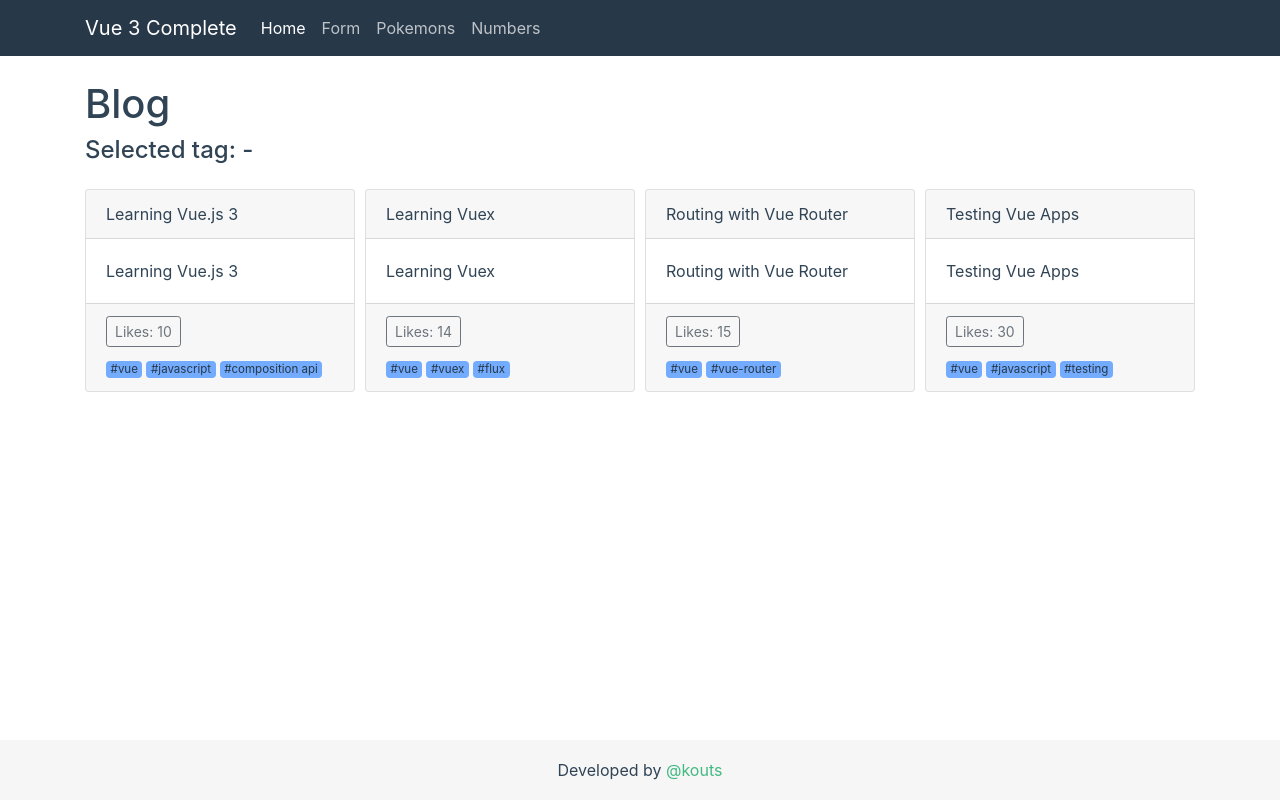
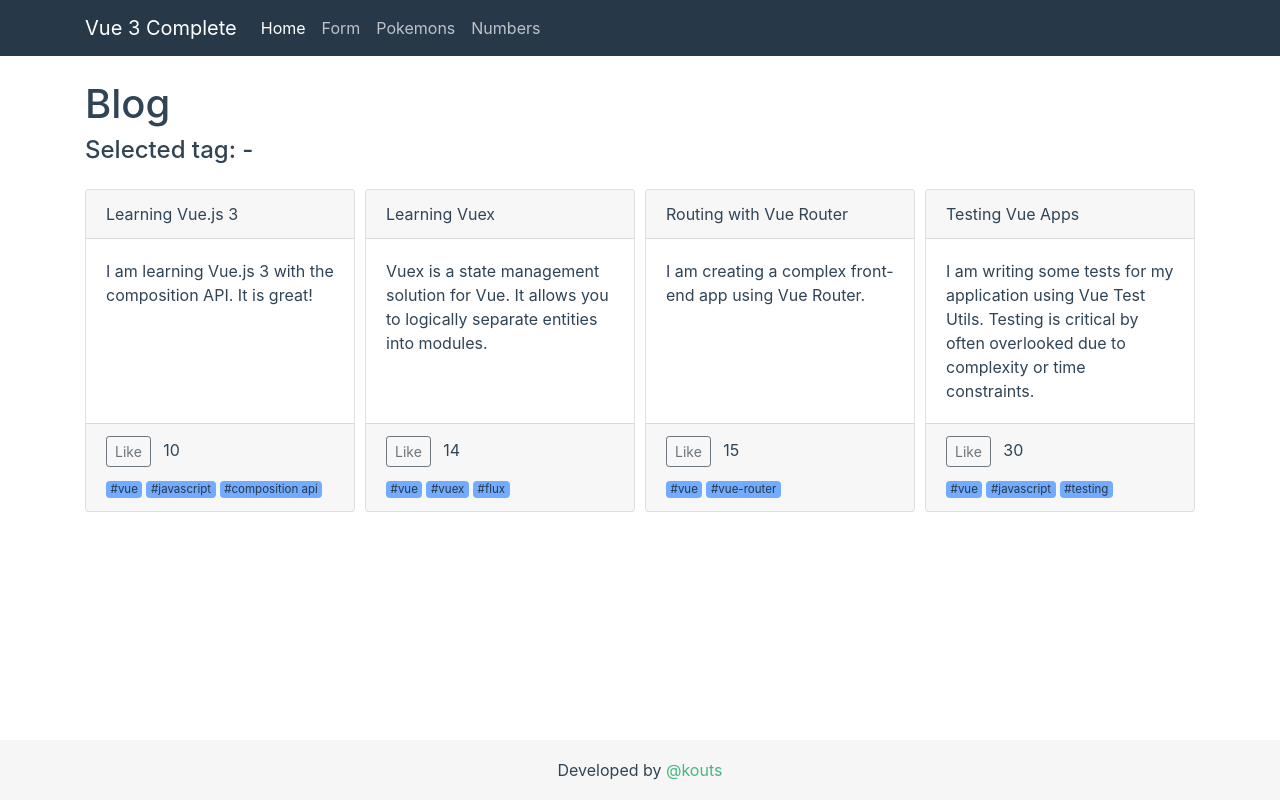
Before and after one commit to kouts/vue3-complete, a Vue app: page /#/ in a window 1280 px wide. Built offline with nearby package versions, Linux system fonts and the light colour scheme.

Commit message:
Fixed increment like method

```diff
--- a/src/components/CardPostControls.vue
+++ b/src/components/CardPostControls.vue
@@ -1,9 +1,10 @@
 <template>
   <div class="d-flex flex-column">
     <div class="mb-2">
-      <button type="button" class="btn btn-sm btn-outline-secondary">
-        Likes: {{ post.likes }}
+      <button type="button" class="btn btn-sm btn-outline-secondary mr-2" @click="incrementLike(post)">
+        Like
       </button>
+      {{ post.likes }}
     </div>
     <div>
       <card-post-controls-hashtag
@@ -16,6 +17,7 @@
 </template>
 
 <script>
+import { storeBlog } from '@/store-blog/storeBlog';
 import CardPostControlsHashtag from '@/components/CardPostControlsHashtag.vue';
 
 export default {
@@ -27,6 +29,15 @@ export default {
       type: Object,
       default: () => ({})
     }
+  },
+  setup() {
+    const incrementLike = (post) => {
+      storeBlog.incrementLike(post);
+    };
+
+    return {
+      incrementLike
+    };
   }
 };
 </script>
--- a/src/store-blog/storeBlog.js
+++ b/src/store-blog/storeBlog.js
@@ -12,6 +12,11 @@ class Store {
   setHashtag(hashtag) {
     this.state.currentHashtag = hashtag;
   };
+
+  incrementLike(post) {
+    const thePost = this.state.posts.find(item => item.id === post.id);
+    thePost.likes = thePost.likes + 1;
+  }
 };
 
 export const storeBlog = new Store();
--- a/src/views/Home.vue
+++ b/src/views/Home.vue
@@ -6,12 +6,12 @@
     </div>
     <div class="form-row">
       <div v-for="post in filteredPosts" :key="post.id" class="col-sm-3">
-        <card-post>
+        <card-post class="h-100">
           <template #title>
             {{ post.title }}
           </template>
           <template #content>
-            {{ post.title }}
+            {{ post.content }}
           </template>
           <template #description>
             <card-post-controls :post="post" />
```
